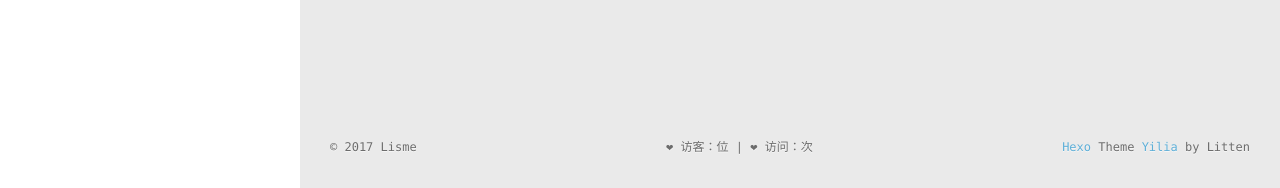
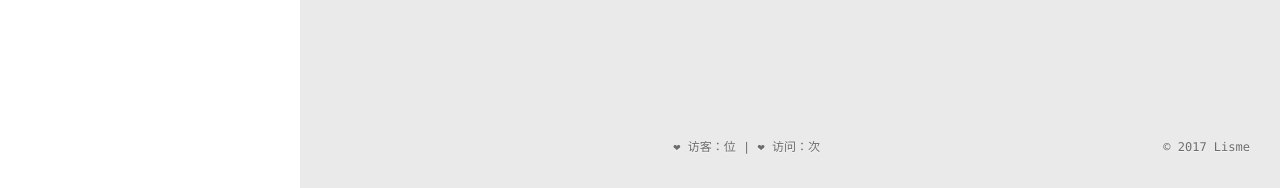
Before and after one commit to lismen/lismen.github.io, a plain HTML site: page archives/index.html in a window 1280 px wide. Shown: the part 612-800 px from the top of the page. Drawn offline with nearby package versions, Linux system fonts and the light colour scheme; some packages are replaced by stand-ins of ours; a script that the page names is missing.

Commit message:
Site updated: 2017-11-17 20:21:03

```diff
--- a/archives/index.html
+++ b/archives/index.html
@@ -216,14 +216,14 @@
 
 
 
-    	<div class="footer-left">
+    	<div class="footer-right">
     		&copy; 2017 Lisme
     	</div>
 
 
 
-      	<div class="footer-right">
-      		<a href="http://hexo.io/" target="_blank">Hexo</a>  Theme <a href="https://github.com/litten/hexo-theme-yilia" target="_blank">Yilia</a> by Litten
+      	<div class="footer-left">
+      		<a href="http://hexo.io/" target="_blank">  </a>   <a href="https://github.com/litten/hexo-theme-yilia" target="_blank"> </a>
       	</div>
     </div>
   </div>
```
Also changed, not shown: 2017/11/17/hello-world/index.html (+3 -3 lines), archives/2017/11/index.html (+3 -3 lines), archives/2017/index.html (+3 -3 lines), index.html (+3 -3 lines), photos/blog_photos_copy/index.html (+3 -3 lines).
